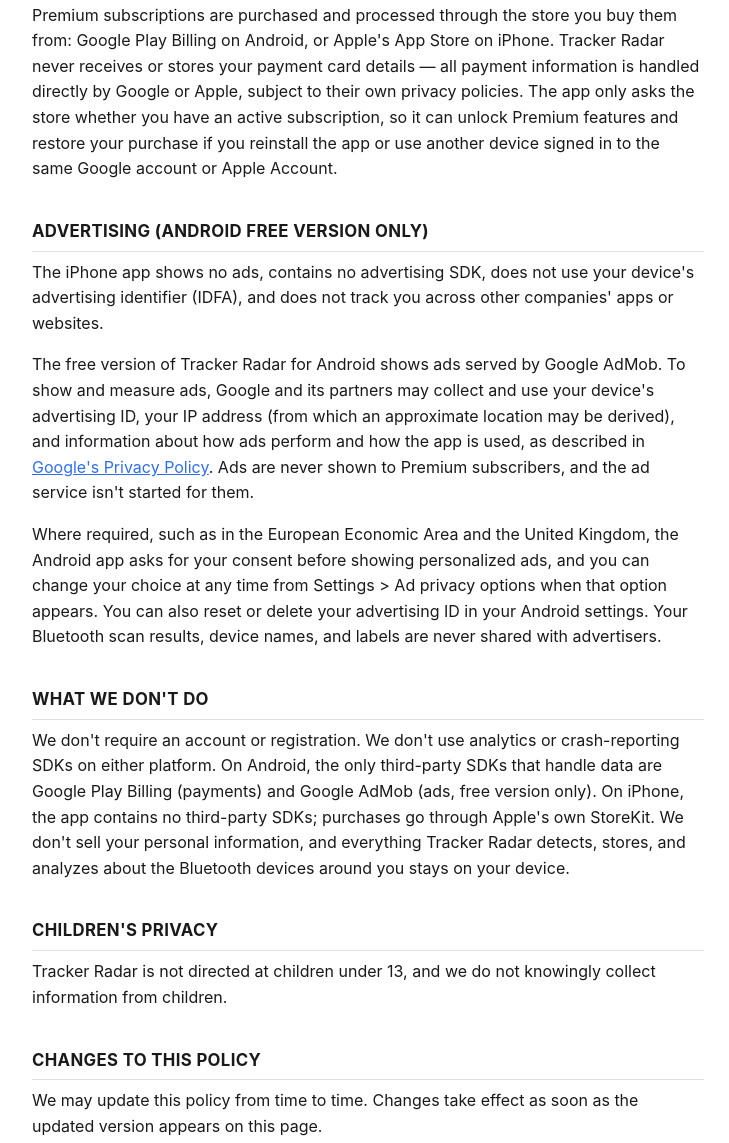
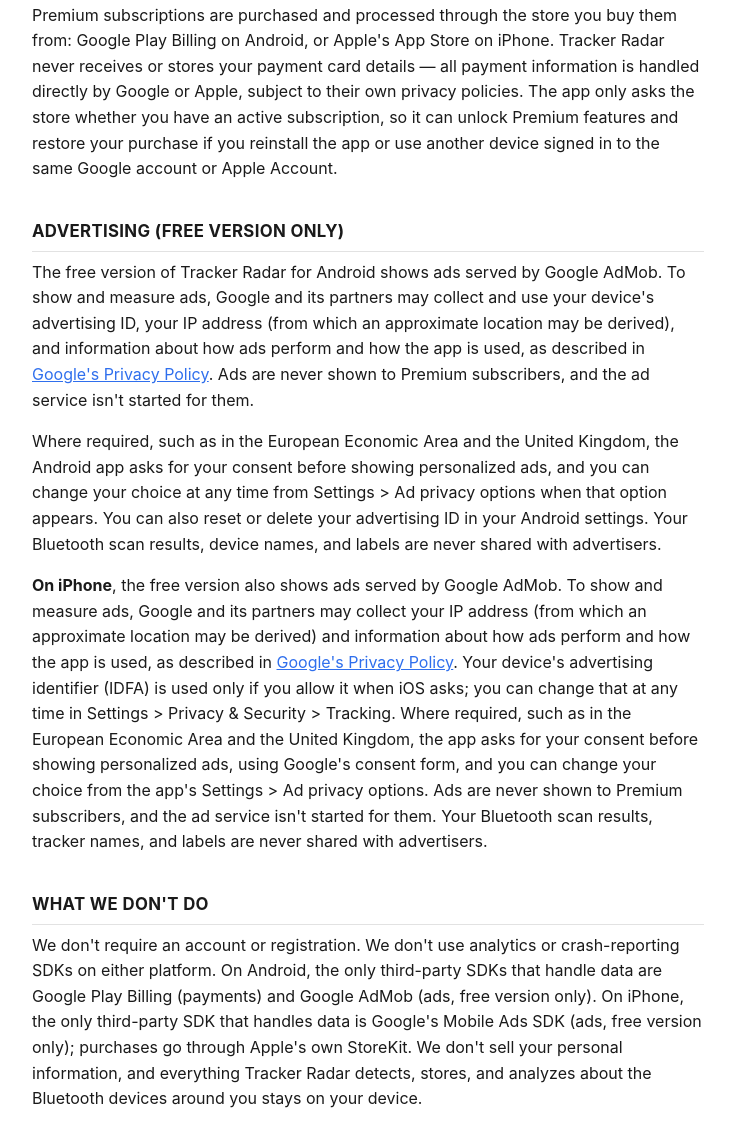
Before and after one commit to SBDJB/tracker-radar-privacy, a plain HTML site: page index.html in a window 1280 px wide. Shown: the part 2102-3245 px from the top of the page, without its empty margins (272-1001 px from the left). Drawn offline with Linux system fonts and the light colour scheme.

Commit message:
Tracker Radar privacy: iPhone free version now shows AdMob ads
The iPhone app's free tier now shows Google AdMob ads with Google's
consent form and the iOS tracking prompt, and its scan report history
is Premium. Match the in-app policy; Android text is unchanged.

Co-Authored-By: Claude Opus 5.5 <noreply@anthropic.com>

```diff
--- a/index.html
+++ b/index.html
@@ -72,7 +72,7 @@
   <h1>Tracker Radar Privacy Policy</h1>
   <p class="updated">Last updated: November 2026</p>
 
-  <p>Soluntion Labs ("we," "us," or "our") built Tracker Radar to help you find Bluetooth trackers that may be following you. This policy covers Tracker Radar for Android and for iPhone (both with the identifier com.soluntion.trackerradar) and explains what information each version handles and how. The two versions work differently in a few places, mainly because Android and iOS give apps different access to Bluetooth and location, and because only the Android version shows ads. Where they differ, the section below says so.</p>
+  <p>Soluntion Labs ("we," "us," or "our") built Tracker Radar to help you find Bluetooth trackers that may be following you. This policy covers Tracker Radar for Android and for iPhone (both with the identifier com.soluntion.trackerradar) and explains what information each version handles and how. The two versions work differently in a few places, mainly because Android and iOS give apps different access to Bluetooth and location. Where they differ, the section below says so.</p>
   <p>On both platforms, Tracker Radar has no backend of its own and no account. Everything it detects, stores, and analyzes about the Bluetooth devices around you stays on your device and is never sent to us.</p>
 
   <h2>INFORMATION THE APP READS</h2>
@@ -81,7 +81,7 @@
   <p><strong>On iPhone</strong>, iOS does not give apps the MAC address of nearby devices. The app reads the data nearby devices broadcast, their signal strength, any name they broadcast, and a random identifier that iOS assigns to each nearby device for this app only. To identify a tracker that broadcasts nothing recognizable, or when you tap "Play Sound," the app briefly connects to that device over Bluetooth to read which services it offers or to ask it to play its sound. The app asks for Bluetooth permission the first time it scans.</p>
 
   <h2>INFORMATION STORED ON YOUR DEVICE</h2>
-  <p>If you label a device, mark a tracker as safe or ignored, or enable background monitoring, that information is stored locally in the app's private storage on your device. On iPhone, the app also stores its scan report (trackers it flagged and when) and how many trackers of each kind you've told it you carry. Deleting the app permanently deletes all of it. On iPhone, like other app data, it is included in your device's own backups (iCloud or your computer) if you use them; those backups are handled by Apple and by you, not by us.</p>
+  <p>If you label a device, mark a tracker as safe or ignored, or enable background monitoring, that information is stored locally in the app's private storage on your device. On iPhone, the app also stores its scan report (trackers it flagged and when; viewing its history is a Premium feature, while anything flagged in the last few minutes is always shown) and how many trackers of each kind you've told it you carry. Deleting the app permanently deletes all of it. On iPhone, like other app data, it is included in your device's own backups (iCloud or your computer) if you use them; those backups are handled by Apple and by you, not by us.</p>
   <p>The scan report leaves your device only if you choose to share it, using your device's standard share feature. We do not receive a copy, and what happens next is controlled by the app you shared with.</p>
 
   <h2>LOCATION PERMISSION</h2>
@@ -96,13 +96,13 @@
   <h2>SUBSCRIPTIONS &amp; PAYMENTS</h2>
   <p>Premium subscriptions are purchased and processed through the store you buy them from: Google Play Billing on Android, or Apple's App Store on iPhone. Tracker Radar never receives or stores your payment card details &mdash; all payment information is handled directly by Google or Apple, subject to their own privacy policies. The app only asks the store whether you have an active subscription, so it can unlock Premium features and restore your purchase if you reinstall the app or use another device signed in to the same Google account or Apple Account.</p>
 
-  <h2>ADVERTISING (ANDROID FREE VERSION ONLY)</h2>
-  <p>The iPhone app shows no ads, contains no advertising SDK, does not use your device's advertising identifier (IDFA), and does not track you across other companies' apps or websites.</p>
+  <h2>ADVERTISING (FREE VERSION ONLY)</h2>
   <p>The free version of Tracker Radar for Android shows ads served by Google AdMob. To show and measure ads, Google and its partners may collect and use your device's advertising ID, your IP address (from which an approximate location may be derived), and information about how ads perform and how the app is used, as described in <a href="https://policies.google.com/privacy">Google's Privacy Policy</a>. Ads are never shown to Premium subscribers, and the ad service isn't started for them.</p>
   <p>Where required, such as in the European Economic Area and the United Kingdom, the Android app asks for your consent before showing personalized ads, and you can change your choice at any time from Settings &gt; Ad privacy options when that option appears. You can also reset or delete your advertising ID in your Android settings. Your Bluetooth scan results, device names, and labels are never shared with advertisers.</p>
+  <p><strong>On iPhone</strong>, the free version also shows ads served by Google AdMob. To show and measure ads, Google and its partners may collect your IP address (from which an approximate location may be derived) and information about how ads perform and how the app is used, as described in <a href="https://policies.google.com/privacy">Google's Privacy Policy</a>. Your device's advertising identifier (IDFA) is used only if you allow it when iOS asks; you can change that at any time in Settings &gt; Privacy &amp; Security &gt; Tracking. Where required, such as in the European Economic Area and the United Kingdom, the app asks for your consent before showing personalized ads, using Google's consent form, and you can change your choice from the app's Settings &gt; Ad privacy options. Ads are never shown to Premium subscribers, and the ad service isn't started for them. Your Bluetooth scan results, tracker names, and labels are never shared with advertisers.</p>
 
   <h2>WHAT WE DON'T DO</h2>
-  <p>We don't require an account or registration. We don't use analytics or crash-reporting SDKs on either platform. On Android, the only third-party SDKs that handle data are Google Play Billing (payments) and Google AdMob (ads, free version only). On iPhone, the app contains no third-party SDKs; purchases go through Apple's own StoreKit. We don't sell your personal information, and everything Tracker Radar detects, stores, and analyzes about the Bluetooth devices around you stays on your device.</p>
+  <p>We don't require an account or registration. We don't use analytics or crash-reporting SDKs on either platform. On Android, the only third-party SDKs that handle data are Google Play Billing (payments) and Google AdMob (ads, free version only). On iPhone, the only third-party SDK that handles data is Google's Mobile Ads SDK (ads, free version only); purchases go through Apple's own StoreKit. We don't sell your personal information, and everything Tracker Radar detects, stores, and analyzes about the Bluetooth devices around you stays on your device.</p>
 
   <h2>CHILDREN'S PRIVACY</h2>
   <p>Tracker Radar is not directed at children under 13, and we do not knowingly collect information from children.</p>
```
